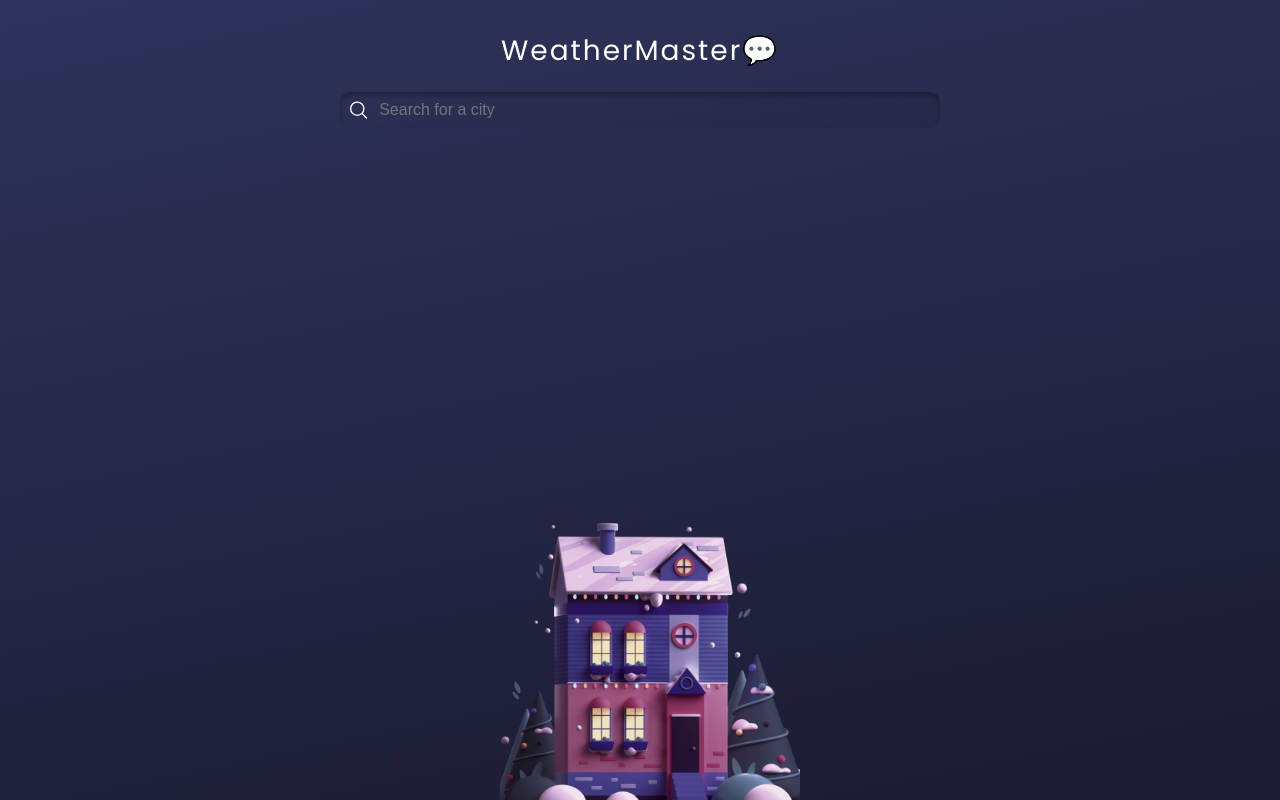
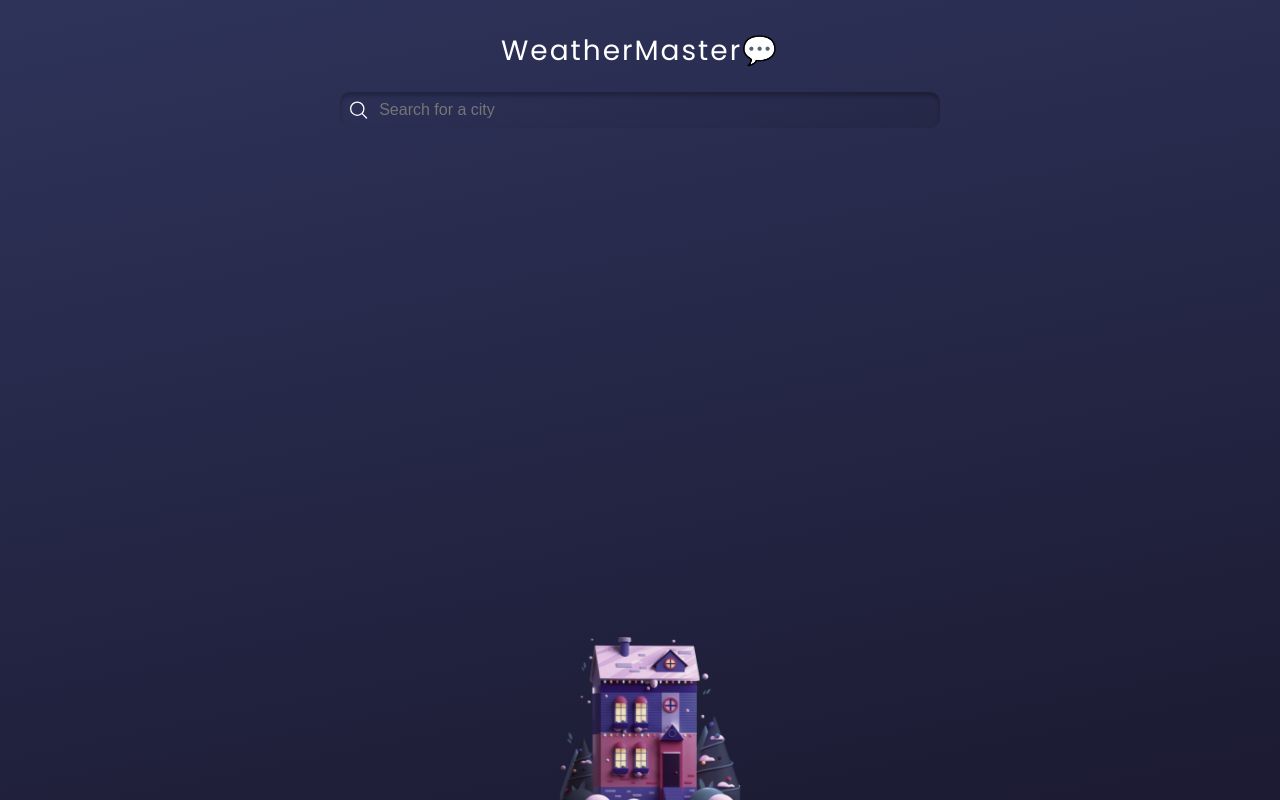
Before and after one commit to shruti-202/weather-master, a React (Create React App) app: page / in a window 1280 px wide. Built offline with nearby package versions, Linux system fonts and the light colour scheme.

Commit message:
style: updated styling part

```diff
--- a/src/App.css
+++ b/src/App.css
@@ -7,5 +7,6 @@
 }
 .app-container {
   max-width: 600px;
-  margin: auto
+  margin: auto;
+  overflow:hidden
 }
--- a/src/components/Footer/Footer.css
+++ b/src/components/Footer/Footer.css
@@ -5,5 +5,5 @@ footer {
   text-align: center;
 }
 footer img {
-  width: 300px;
+  width: 180px;
 }
--- a/src/components/WeatherCard/WeatherCard.css
+++ b/src/components/WeatherCard/WeatherCard.css
@@ -33,7 +33,7 @@
 .weather-avatar img {
   position: absolute;
   top: -48px;
-  right: -54px;
+  right: -25px;
   width: 120px;
   height: 120px;
 }
```
